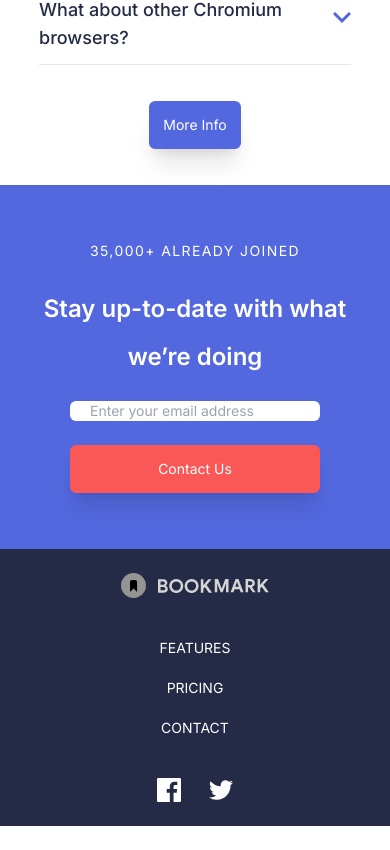
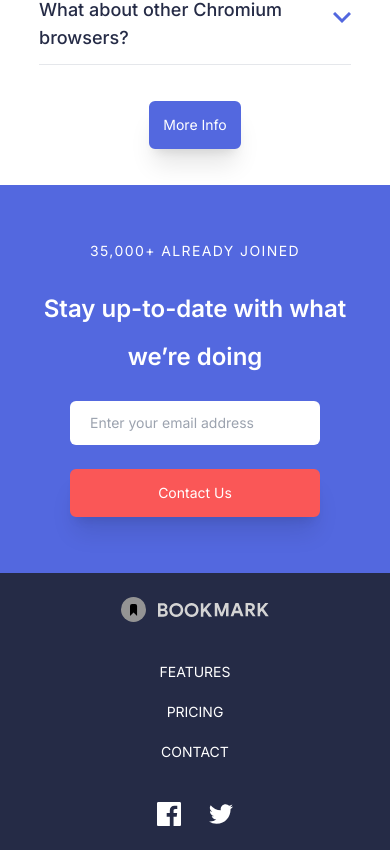
Before and after one commit to MORPHS01/bookmark-landing-page, a Next.js app: page / in a window 390 px wide. Shown: the part 3970-4820 px from the top of the page. Before the commit the page ends 4796 px from the top, so only its background shows below. Built offline with nearby package versions, Linux system fonts and the light colour scheme.

Commit message:
responsiveness

```diff
--- a/components/sections/Subscribe.tsx
+++ b/components/sections/Subscribe.tsx
@@ -6,7 +6,7 @@ function Subscribe() {
       <p className="text-sm text-white tracking-widest mb-6">35,000+ ALREADY JOINED</p>
       <p className="font-semibold text-2xl leading-[3rem] text-white mb-5 text-center">Stay up-to-date with what we’re doing</p>
       <div className="flex gap-6 justify-center max-sm:flex-col">
-        <input required type="email" placeholder="Enter your email address" className="rounded-md px-5 text-sm focus:outline-none"/>
+        <input required type="email" placeholder="Enter your email address" className="rounded-md px-5 text-sm focus:outline-none max-sm:py-3"/>
         <Button label="Contact Us" textColor="text-white" backgroundColour="bg-softRed" borderColor="border-softRed" hoverTextColor="hover:text-softRed" hoverBorderColor="hover:border-softRed"/>
       </div>
     </section>
```
